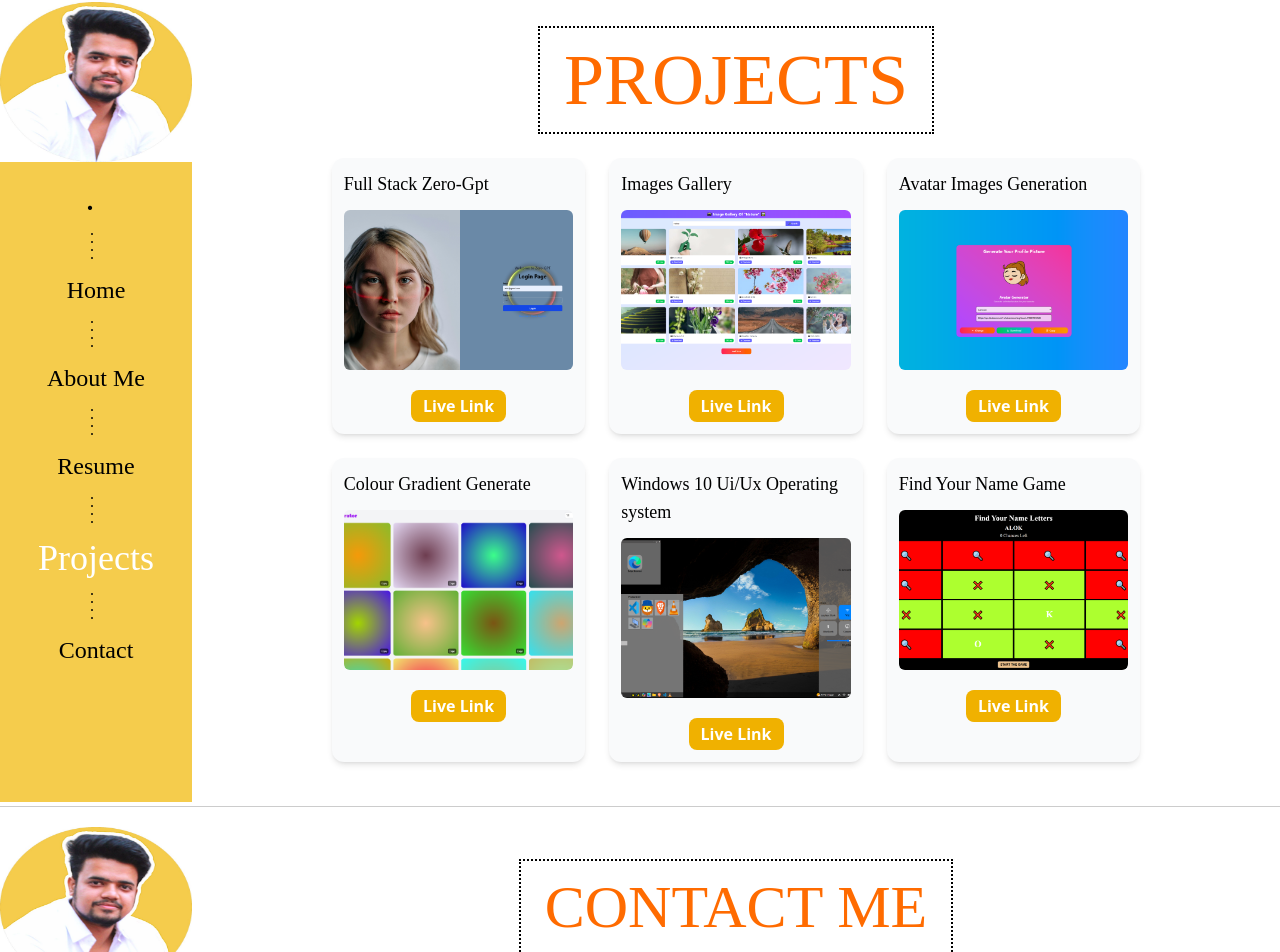
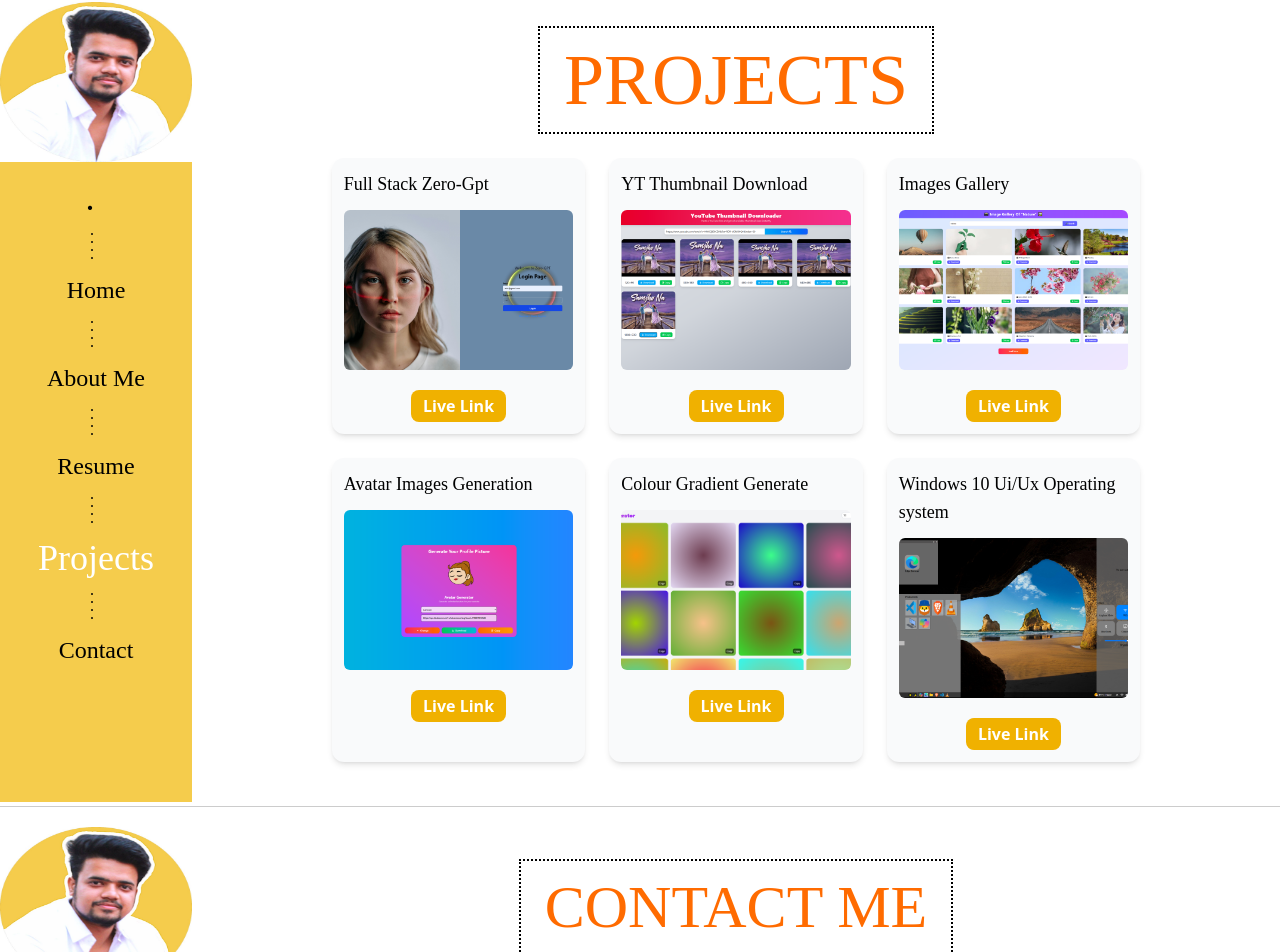
Before and after one commit to alokbhakta/portfolio-ALOK-, a React (Vite) app: page / in a window 1280 px wide. Shown: the part 2470-3422 px from the top of the page. Built offline with nearby package versions, Linux system fonts and the light colour scheme; grey boxes are pictures that could not be loaded; a web font is replaced by a local one.

Commit message:
added no. 10 Project

```diff
--- a/src/pages/Page4.jsx
+++ b/src/pages/Page4.jsx
@@ -14,7 +14,7 @@ import res1 from "/src/pages/images/Res1.png";
 import res2 from "/src/pages/images/Res2.png";
 import colGene from "/src/pages/images/ColorGredient.png";
 import Aichat from "/src/pages/images/AiChat.png";
-import { imageGen, imageGallery } from "./images/Images";
+import { imageGen, imageGallery, ytThumbnail } from "./images/Images";
 
 gsap.registerPlugin(ScrollTrigger);
 
@@ -91,6 +91,12 @@ function Page4({ scrollToSection }) {
       img: Aichat,
       live: "https://zero-gpt-frontend.vercel.app/",
       github: "https://github.com/alokbhakta/Zero-Gpt-Backend",
+    },
+    {
+      title: "YT Thumbnail Download",
+      img: ytThumbnail,
+      live: "https://yt-thumbnail-downloder.netlify.app/",
+      github: "https://github.com/alokbhakta/YT-Thumbnail-Downloader",
     },
     {
       title: "Images Gallery",
--- a/src/pages/images/Images.jsx
+++ b/src/pages/images/Images.jsx
@@ -1,4 +1,5 @@
 import imageGen from "./ImageGen.png";
 import imageGallery from "./ImageGallery.png";
+import ytThumbnail from "./yt-thumbnail.png";
 
-export {imageGen,imageGallery};
+export {imageGen,imageGallery,ytThumbnail};
```
Also changed, not shown: src/pages/images/yt-thumbnail.png (added).
